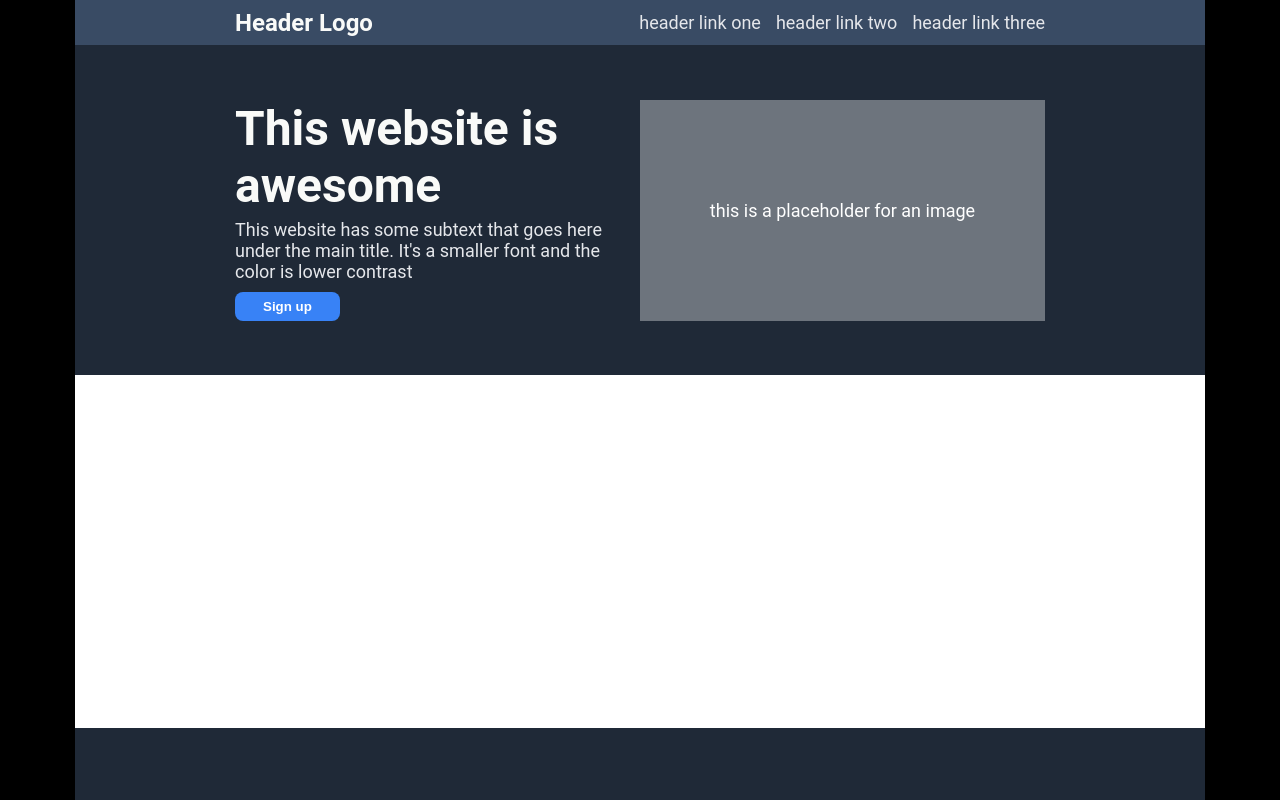
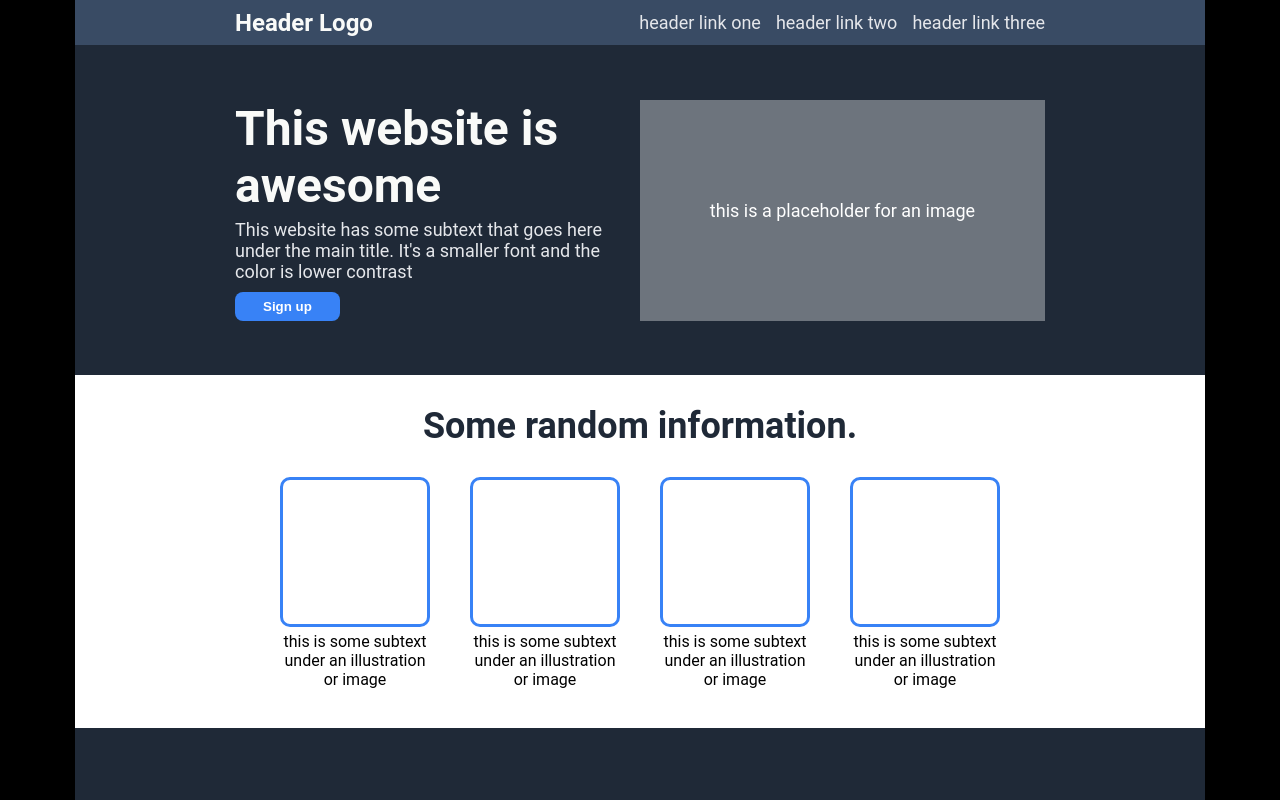
Before and after one commit to dobrealeksa/odin-landing-page, a plain HTML site: page src/index.html in a window 1280 px wide. Drawn offline with Linux system fonts and the light colour scheme.

Commit message:
Add _INFO_ Section

```diff
--- a/src/index.html
+++ b/src/index.html
@@ -43,7 +43,37 @@
       <!-- ----------------------------------------------------------------------- -->
       <!--                                  INFO                                   -->
       <!-- ----------------------------------------------------------------------- -->
-      <div class="info-container"></div>
+      <div class="info-container">
+        <div class="info-wrap">
+          <p class="info-p">Some random information.</p>
+          <div class="box-wrap">
+            <div class="item-wrap">
+              <div class="box"></div>
+              <p class="box-p">
+                this is some subtext under an illustration or image
+              </p>
+            </div>
+            <div class="item-wrap">
+              <div class="box"></div>
+              <p class="box-p">
+                this is some subtext under an illustration or image
+              </p>
+            </div>
+            <div class="item-wrap">
+              <div class="box"></div>
+              <p class="box-p">
+                this is some subtext under an illustration or image
+              </p>
+            </div>
+            <div class="item-wrap">
+              <div class="box"></div>
+              <p class="box-p">
+                this is some subtext under an illustration or image
+              </p>
+            </div>
+          </div>
+        </div>
+      </div>
       <!-- ----------------------------------------------------------------------- -->
       <!--                                  QUOTE                                  -->
       <!-- ----------------------------------------------------------------------- -->
--- a/src/style.css
+++ b/src/style.css
@@ -114,6 +114,42 @@ a {
   display: flex;
   background-color: white;
 }
+.info-wrap {
+  width: 100%;
+  display: flex;
+  flex-direction: column;
+  align-items: center;
+  gap: 30px;
+}
+.info-p {
+  font-size: 36px;
+  font-weight: bolder;
+  color: #1f2937;
+  padding-top: 30px;
+}
+.box-wrap {
+  width: 100%;
+  display: flex;
+  align-items: center;
+  justify-content: center;
+  gap: 40px;
+}
+.item-wrap {
+  display: flex;
+  flex-direction: column;
+  width: 150px;
+  gap: 5px;
+}
+.box {
+  border: 3px solid #3882f6;
+  border-radius: 10px;
+  aspect-ratio: 1;
+  width: auto;
+}
+.box-p {
+  width: auto;
+  text-align: center;
+}
 /* -------------------------------------------------------------------------- */
 /*                                    QUOTE                                   */
 /* -------------------------------------------------------------------------- */
```
